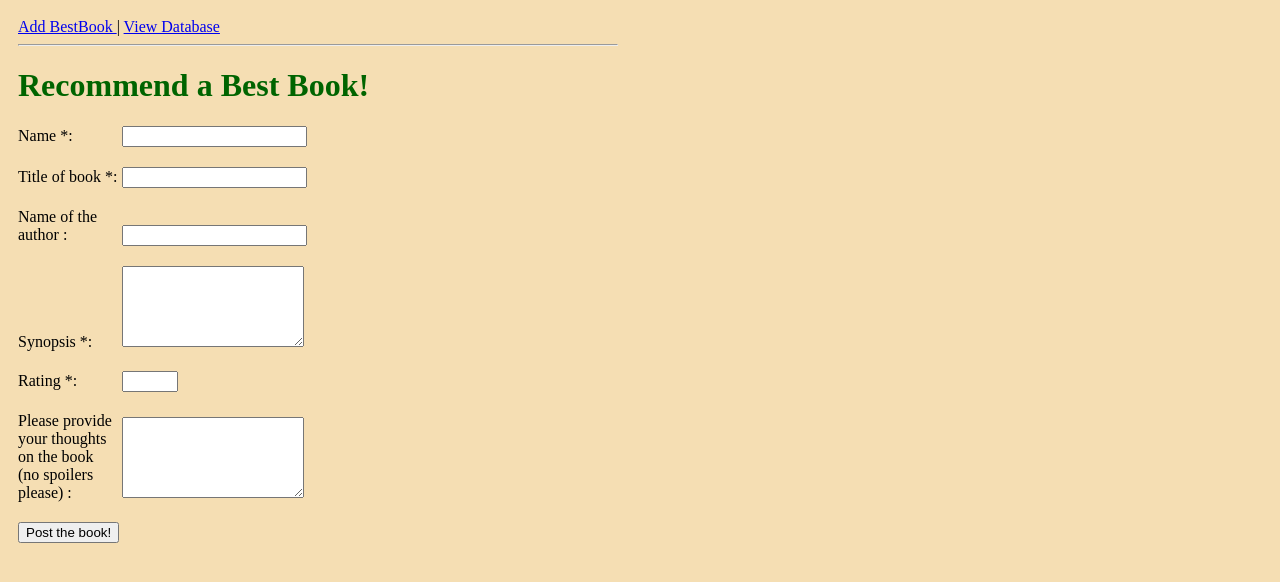
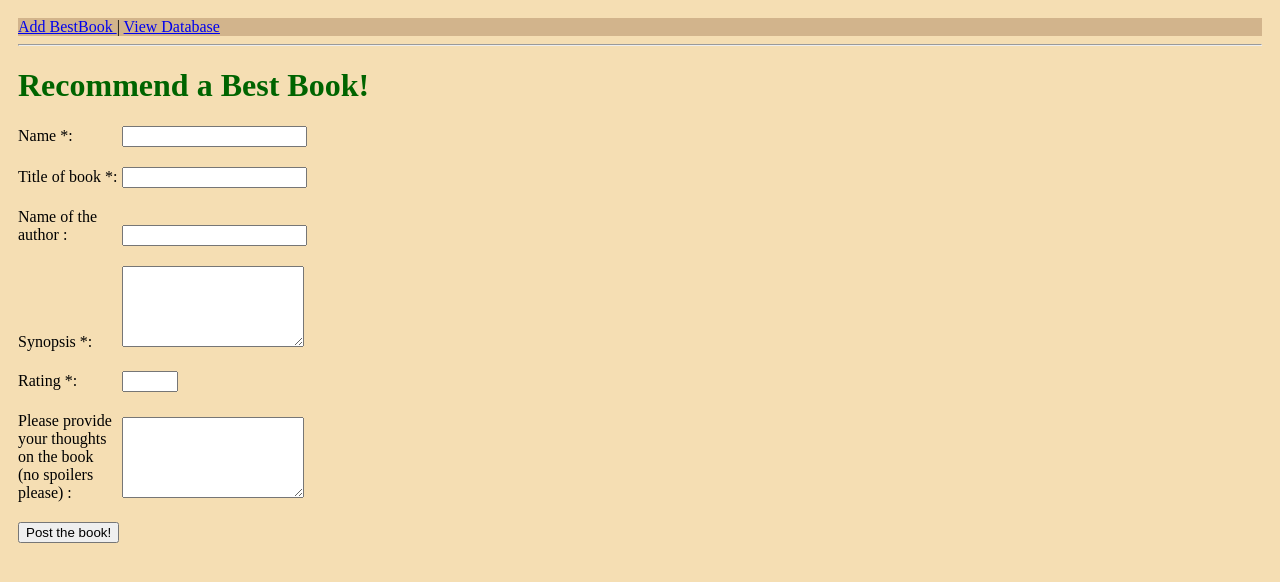
Before and after one commit to ZekeMer/BestBooks, a Flask app: page /book in a window 1280 px wide. Shown: the top 582 px of the page. Run offline with Flask 3, Linux system fonts and the light colour scheme.

Commit message:
Added some css changes for

```diff
--- a/static/style.css
+++ b/static/style.css
@@ -1,8 +1,12 @@
 body {
-    max-width: 600px;
+    max-width: fill;
     background-color: wheat;
     font-family:'Times New Roman', Times, serif;
     padding: 10px;
+}
+
+nav {
+    background-color: tan;
 }
 
 h1 { color: darkgreen; }
```
